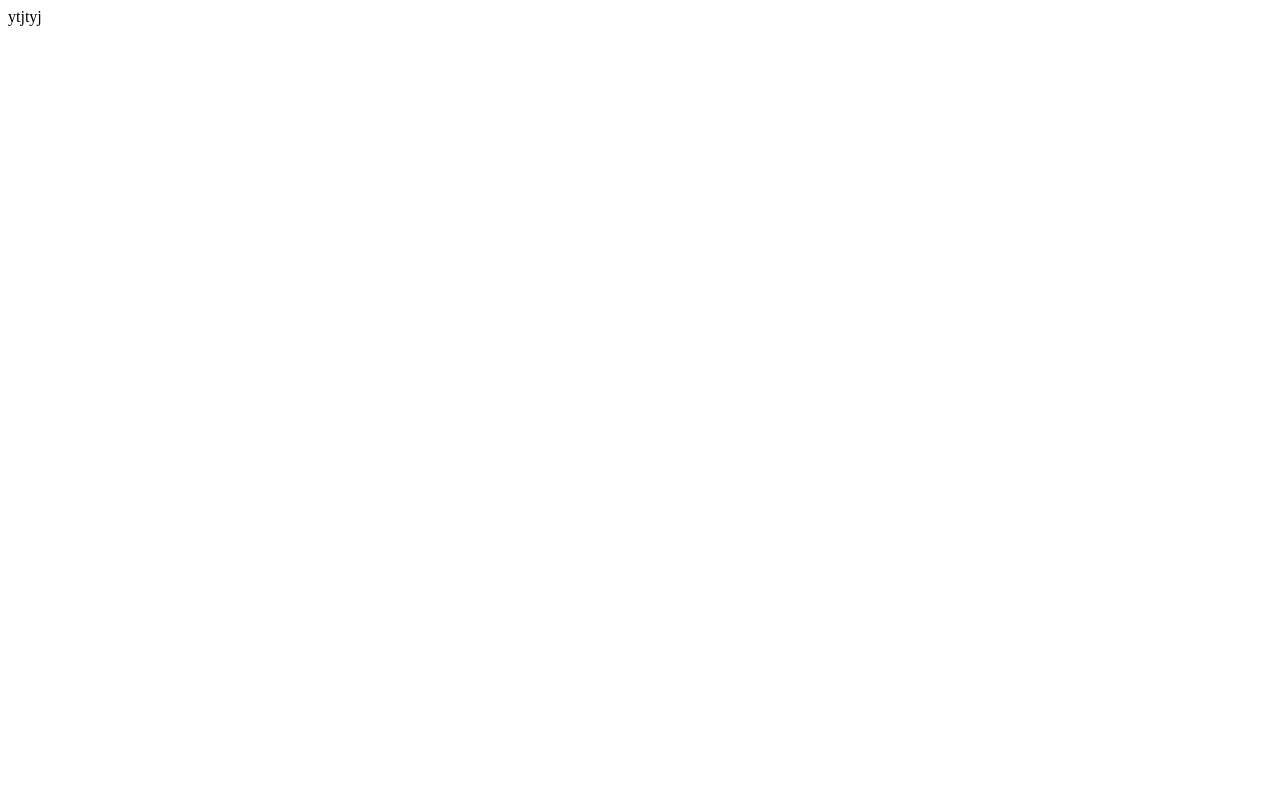
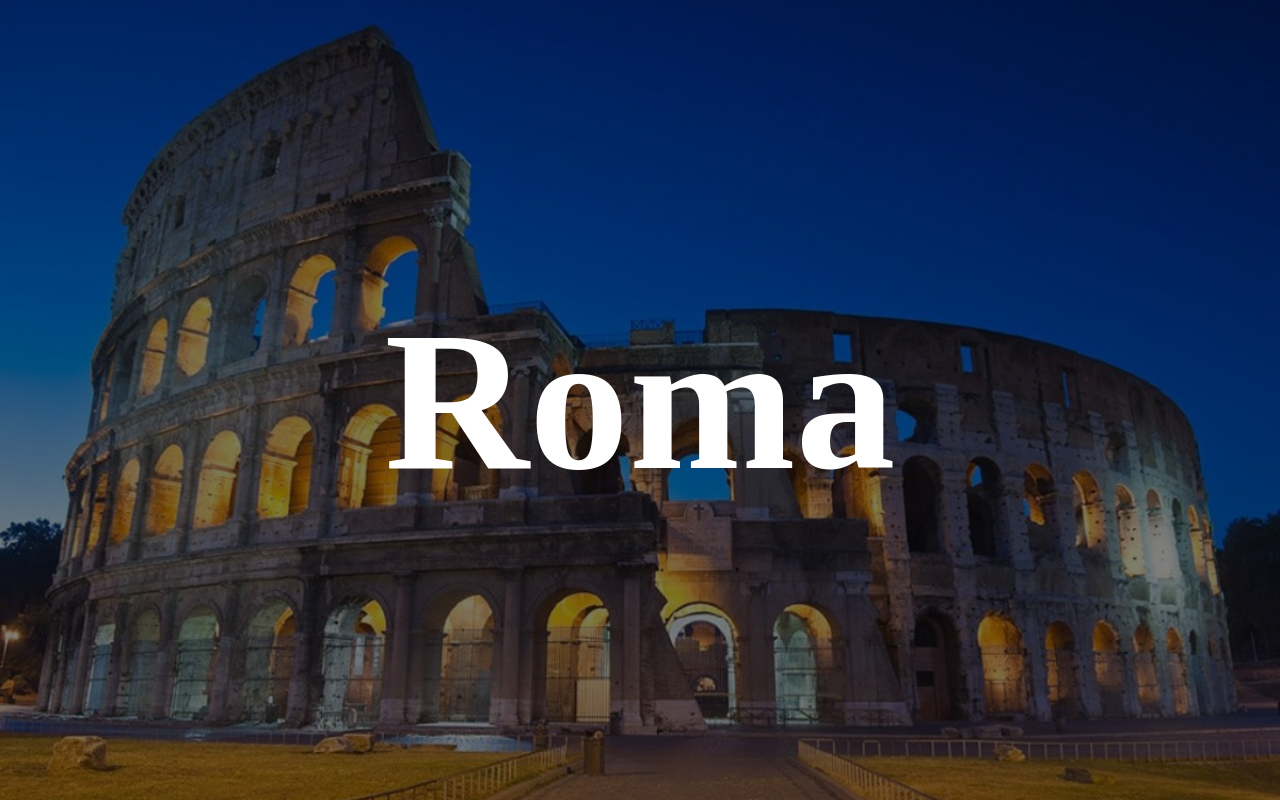
Before and after one commit to Mirko01-rgb/htmlcss-airbnb, a plain HTML site: page index.html in a window 1280 px wide. Drawn offline with Linux system fonts and the light colour scheme.

Commit message:
Prima citttà: ROMA

```diff
--- a/css/style.css
+++ b/css/style.css
@@ -0,0 +1,39 @@
+/* Regole generali */
+
+*{
+  margin: 0;
+  padding: 0;
+  box-sizing: border-box;
+}
+
+
+
+/* Roma */
+
+#container{
+  background-image: url(../img/Roma.jpg);
+  background-size: cover;
+  height: 100vh;
+  position: relative;
+
+}
+
+#layover{
+  background-color: rgba(0, 0, 0, 0.5);
+  position: absolute;
+  top:0;
+  left:0;
+  bottom:0;
+  right:0;
+  z-index:700;
+}
+
+#titolo{
+  position:absolute;
+  top: 50%;
+  left: 50%;
+  transform: translate(-50%, -50%);
+  font-size: 100px;
+  color: white;
+  z-index:750;
+}
--- a/index.html
+++ b/index.html
@@ -6,6 +6,30 @@
     <title></title>
   </head>
   <body>
-   ytjtyj
+
+    <!-- Roma  -->
+
+    <div id="container">
+      <div id="titolo">
+       <h1>Roma</h1>
+     </div>
+     <div id="layover">
+
+     </div>
+    </div>
+
+
+
+
+
+
+
+
+
+
+
+
+
+
   </body>
 </html>
```
Also changed, not shown: img/Roma.jpg (added), img/Russia.jpg (added), img/Tokio.jfif (added).
